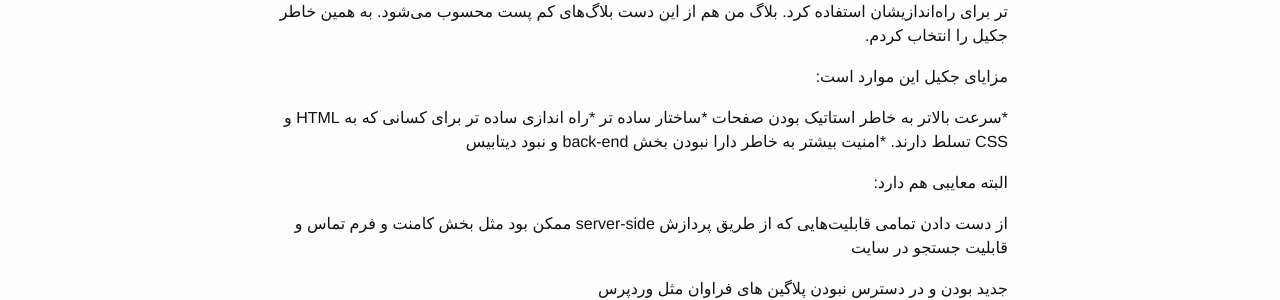
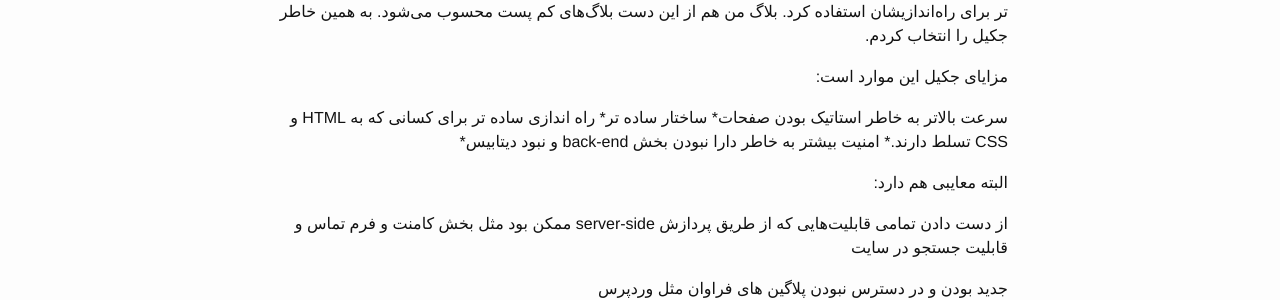
Before and after one commit to martional/martional.github.io, a Jekyll site: the page built from _posts/2016-04-03-jekyll-.markdown, in a window 1280 px wide. Shown: the part 837-1137 px from the top of the page. Built offline with Jekyll 4.4.1, drawn with Linux system fonts in a browser that asks for light colours.

```diff
--- a/_posts/2016-04-03-jekyll-.markdown
+++ b/_posts/2016-04-03-jekyll-.markdown
@@ -17,10 +17,10 @@ Jekyll یک نرم افزار سایت ساز است که تمامی صفحات
 
 مزایای جکیل این موارد است:
 
-*سرعت بالاتر به خاطر استاتیک بودن صفحات
-*ساختار ساده تر
-*راه اندازی ساده تر برای کسانی که به HTML و CSS تسلط دارند.
-*امنیت بیشتر به خاطر دارا نبودن بخش back-end و نبود دیتابیس
+سرعت بالاتر به خاطر استاتیک بودن صفحات*
+ساختار ساده تر*
+راه اندازی ساده تر برای کسانی که به HTML و CSS تسلط دارند.*
+امنیت بیشتر به خاطر دارا نبودن بخش back-end و نبود دیتابیس*
 
 البته معایبی هم دارد:
 
```
